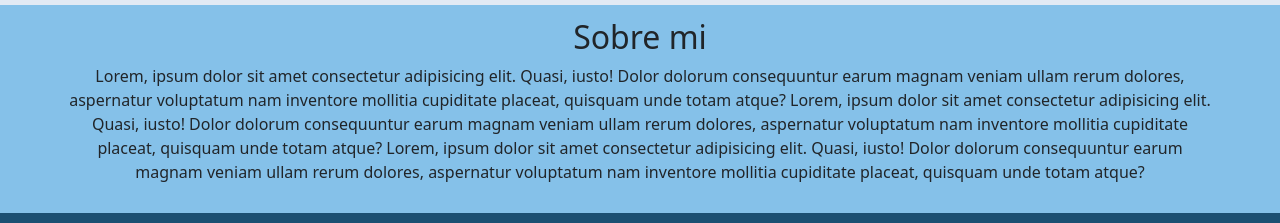
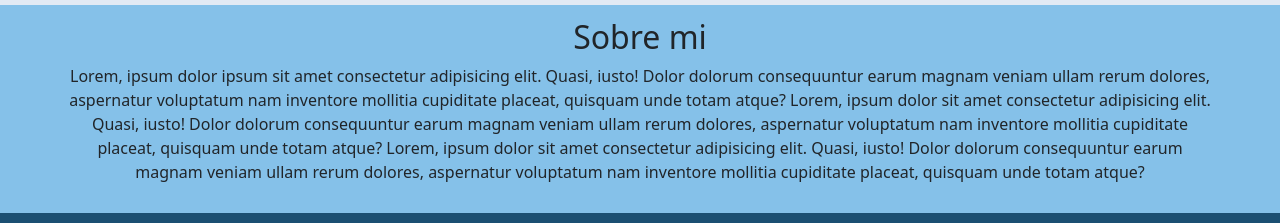
Before and after one commit to richardc-dev/webProfile, a plain HTML site: page index.html in a window 1280 px wide. Shown: the part 366-589 px from the top of the page. Drawn offline with nearby package versions, Linux system fonts and the light colour scheme.

Commit message:
captures

```diff
--- a/index.html
+++ b/index.html
@@ -39,7 +39,7 @@
         <main>
             <section class="text-center miClaseSobreMi">
                 <h2>Sobre mi</h2>
-                <p>Lorem, ipsum dolor sit amet consectetur adipisicing elit. Quasi, iusto! Dolor dolorum consequuntur earum magnam veniam
+                <p>Lorem, ipsum dolor ipsum sit amet consectetur adipisicing elit. Quasi, iusto! Dolor dolorum consequuntur earum magnam veniam
                     ullam rerum dolores, aspernatur voluptatum nam inventore mollitia cupiditate placeat, quisquam unde totam atque?
                     Lorem, ipsum dolor sit amet consectetur adipisicing elit. Quasi, iusto! Dolor dolorum consequuntur earum magnam veniam
                     ullam rerum dolores, aspernatur voluptatum nam inventore mollitia cupiditate placeat, quisquam unde totam atque?
```
Also changed, not shown: imagenes/captures/cap1.PNG (added), imagenes/captures/cap2.PNG (added), imagenes/captures/cap3.PNG (added).
